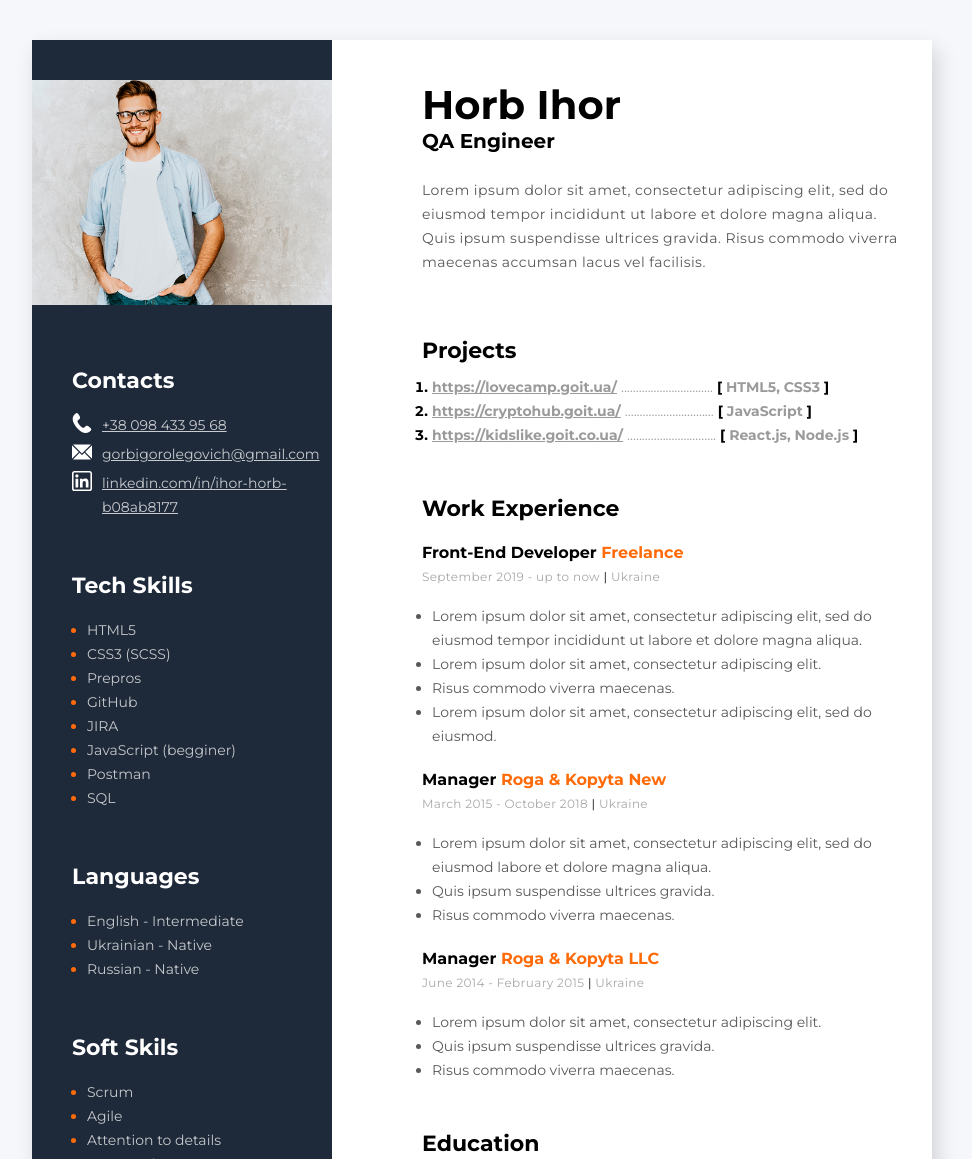
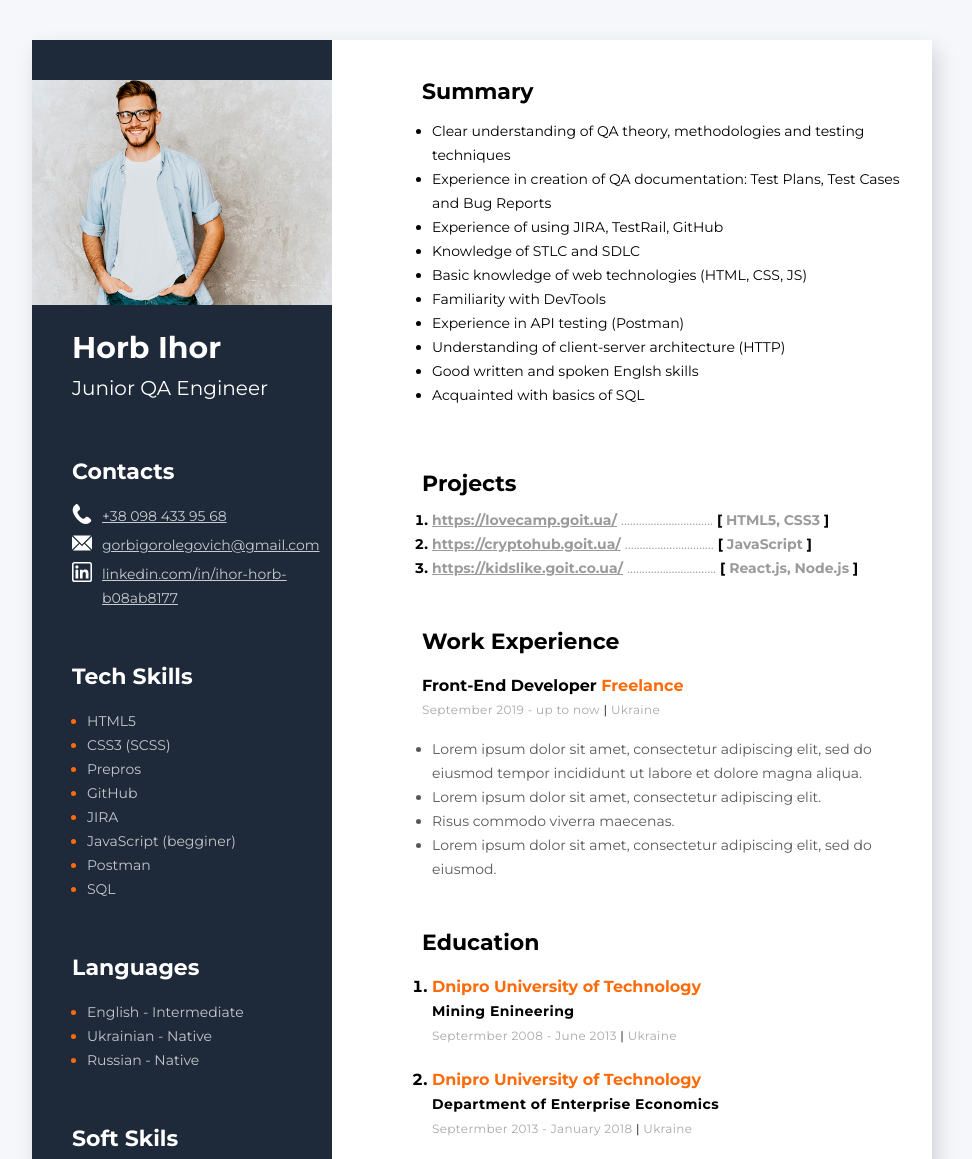
Before and after one commit to Gorb1k/resume.github.io, a plain HTML site: page resumeQA/index.html in a window 1280 px wide. Shown: the top 1159 px of the page, without its empty margins (18-990 px from the left). Drawn offline with Linux system fonts and the light colour scheme.

Commit message:
continue

```diff
--- a/resumeQA/css/style.css
+++ b/resumeQA/css/style.css
@@ -39,6 +39,25 @@ body {
     padding-right: 90px;
     padding-top: 40px;
     padding-bottom: 110px;
+}
+.current-profession {
+    color: #fff;
+    font-size: 20px;
+    font-weight: 400;
+    line-height: 24px;
+    margin-left: 40px;
+    margin-right: 40px;
+    margin-top: 10px;
+
+}
+
+.my-name {
+    margin-left: 40px;
+    margin-right: 40px;
+    margin-top: 20px;
+    color: #fff;
+    font-size: 30px;
+    font-weight: 700;
 }
 
 .contacts-container {
@@ -140,19 +159,6 @@ body {
     margin-left: 15px;
 }
 
-.current-frofession {
-    color: #000000;
-    font-size: 20px;
-    font-weight: 700;
-    line-height: 24px;
-}
-
-.my-name {
-    color: #000000;
-    font-size: 40px;
-    font-weight: 700;
-}
-
 .short-description {
     line-height: 24px;
     color: #595959;
@@ -228,6 +234,14 @@ body {
     margin-top: 15px;
     margin-left: 10px;
 }
+.summary {
+    color: #000000;
+    font-size: 14px;
+    font-weight: 400;
+    line-height: 24px;
+    margin-top: 15px;
+    margin-left: 10px;
+}
 
 .education-container {
     margin-top: 50px;
--- a/resumeQA/index.html
+++ b/resumeQA/index.html
@@ -16,6 +16,8 @@
         <aside class="sidebar">
             <img class="my-photo" src="./img/photo.jpg" alt="My photo">
             <div>
+                <h1 class="my-name">Horb Ihor</h1>
+                <h2 class="current-profession">Junior QA Engineer</h2>
                 <!--Contacts Container  -->
                 <div class="contacts-container">
                     <h3 class="contacts-title">Contacts</h3>
@@ -107,13 +109,22 @@
 
             <!-- about me main info -->
             <div class="aboutMe">
+                <h3 class="about-me-titles">Summary</h3>
 
-                <h1 class="my-name">Horb Ihor</h1>
-                <h2 class="current-frofession">QA Engineer</h2>
+                <ul class="summary">
+                    <li>Clear understanding of QA theory, methodologies and testing techniques</li>
+                    <li>Experience in creation of QA documentation: Test Plans, Test
+                        Cases and Bug Reports</li>
+                    <li>Experience of using JIRA, TestRail, GitHub</li>
+                    <li>Knowledge of STLC and SDLC</li>
+                    <li>Basic knowledge of web technologies (HTML, CSS, JS)</li>
+                    <li>Familiarity with DevTools</li>
+                    <li>Experience in API testing (Postman)</li>
+                    <li>Understanding of client-server architecture (HTTP)</li>
+                    <li>Good written and spoken Englsh skills</li>
+                    <li>Acquainted with basics of SQL</li>
 
-                <p class="short-description">Lorem ipsum dolor sit amet, consectetur adipiscing elit, sed do eiusmod
-                    tempor incididunt ut labore et dolore magna aliqua. Quis ipsum suspendisse ultrices gravida. Risus
-                    commodo viverra maecenas accumsan lacus vel facilisis. </p>
+                </ul>
             </div>
 
             <!-- projects conteiner -->
@@ -160,45 +171,6 @@
                         <li>Risus commodo viverra maecenas.</li>
                         <li>Lorem ipsum dolor sit amet, consectetur adipiscing elit, sed do eiusmod.</li>
                     </ul>
-
-
-                </div>
-
-                <!-- company 2 -->
-                <div class="company2-container">
-                    <h4 class="company-title">Manager
-                        <span class="company-name">Roga & Kopyta New</span>
-                    </h4>
-                    <span class="working-time">
-                        March 2015 - October 2018 <span class="slash-color">|</span> Ukraine
-                    </span>
-
-                    <ul class="work-experience-list">
-                        <li>Lorem ipsum dolor sit amet, consectetur adipiscing elit, sed do eiusmod labore et dolore
-                            magna aliqua.</li>
-                        <li>Quis ipsum suspendisse ultrices gravida.</li>
-                        <li>Risus commodo viverra maecenas.</li>
-                    </ul>
-
-
-                </div>
-
-                <!-- company 3 -->
-                <div class="company3-container">
-                    <h4 class="company-title">Manager
-                        <span class="company-name">Roga & Kopyta LLC</span>
-                    </h4>
-                    <span class="working-time">
-                        June 2014 - February 2015 <span class="slash-color">|</span> Ukraine
-                    </span>
-
-                    <ul class="work-experience-list">
-                        <li>Lorem ipsum dolor sit amet, consectetur adipiscing elit.</li>
-                        <li>Quis ipsum suspendisse ultrices gravida.</li>
-                        <li>Risus commodo viverra maecenas.</li>
-                    </ul>
-
-
                 </div>
             </div>
 
```
